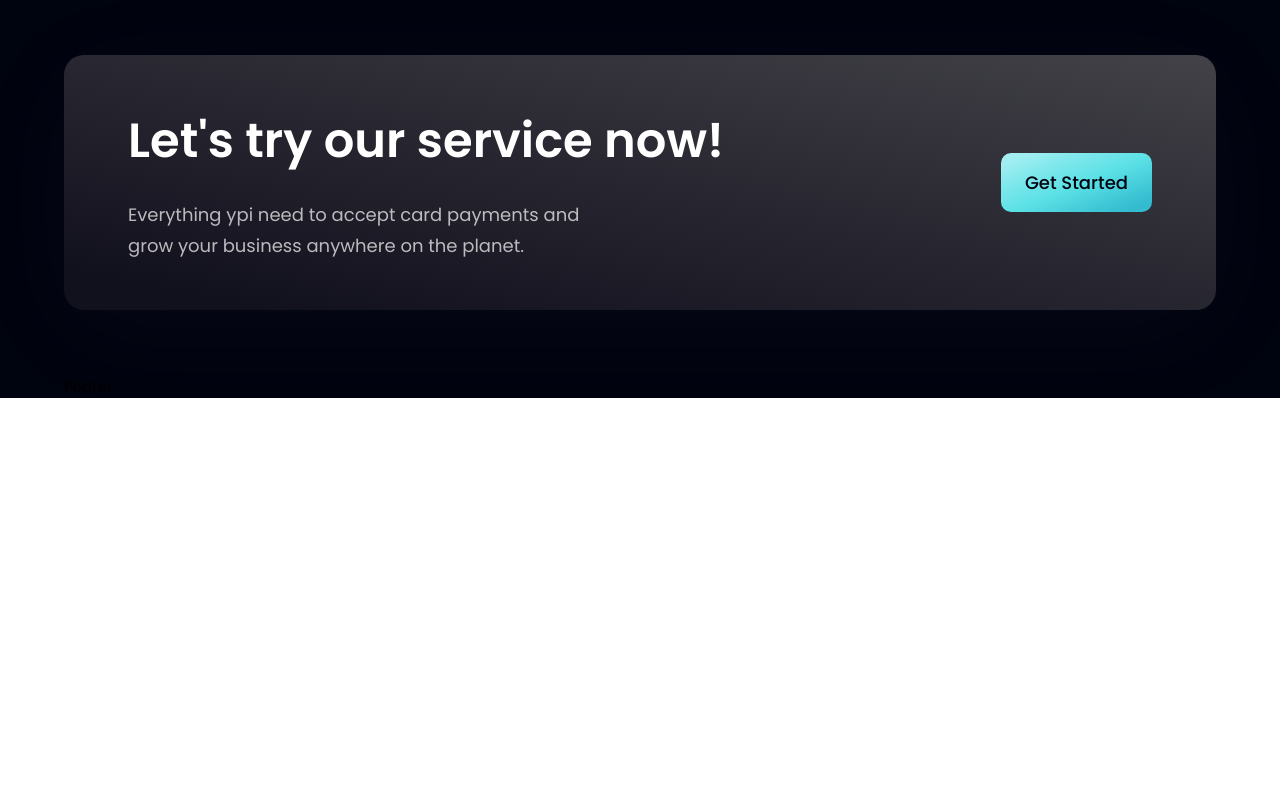
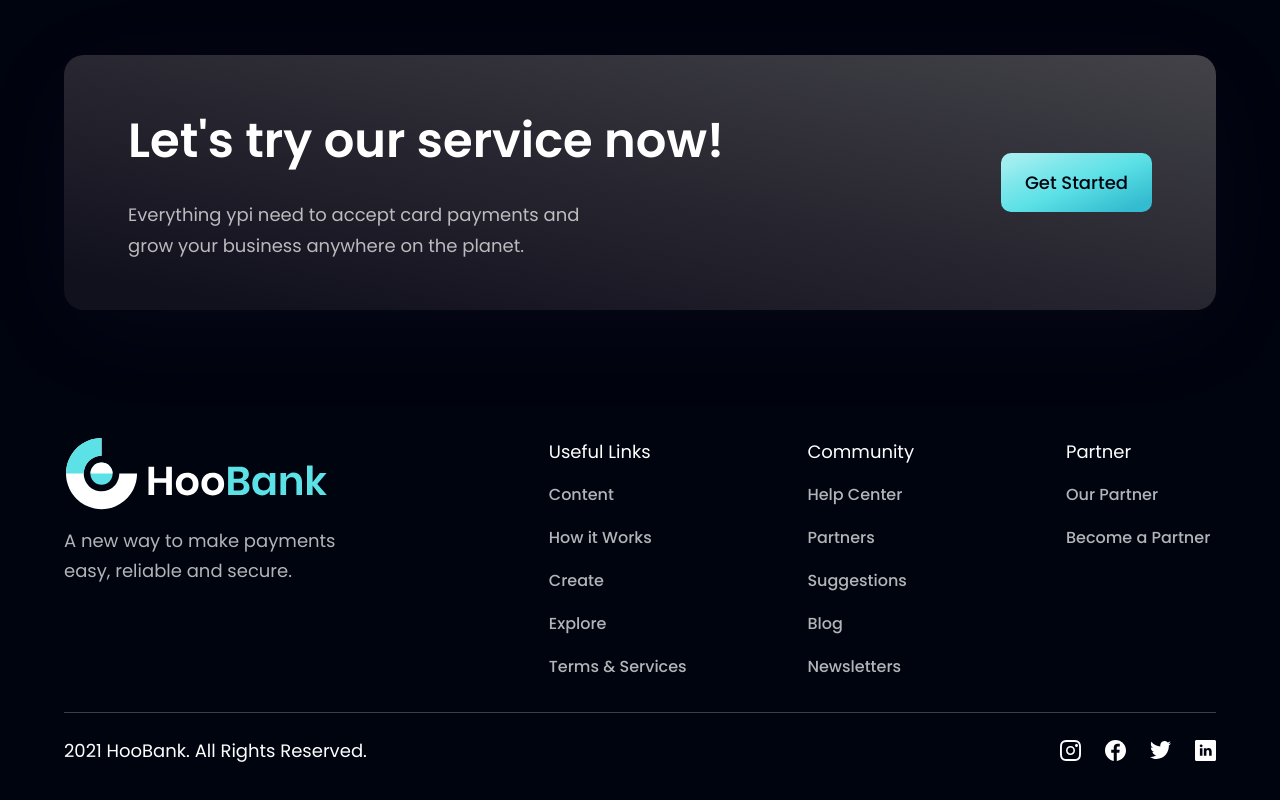
Before and after one commit to 0xraidr/modsite, a React (Create React App) app: page / in a window 1280 px wide. Shown: the part 4593-5393 px from the top of the page. Before the commit the page ends 4991 px from the top, so only its background shows below. Built offline with nearby package versions, Linux system fonts and the light colour scheme.

Commit message:
footer component complete

```diff
--- a/src/components/Footer.jsx
+++ b/src/components/Footer.jsx
@@ -1,9 +1,66 @@
 import React from 'react'
+import styles from '../style';
+import { logo } from '../assets';
+import { footerLinks, socialMedia } from '../constants/ind';
 
-const Footer = () => {
-  return (
-    <div>Footer</div>
+const Footer = () => (
+    <section className={`${styles.flexCenter} ${styles.paddingY}
+    flex-col`}>
+      <div className={`${styles.flexStart} md:flex-row flex-col
+      mb-8 w-full`}>
+        <div className='flex-1 flex flex-col justify-start mr-10'>
+          <img src={logo} alt='hoobank'
+          className='w-[266px] h-[72px] object-contain'
+          />
+          <p className={`${styles.paragraph} mt-4 max-w-[310px]`}>
+          A new way to make payments easy, reliable and secure.
+          </p>
+        </div>
+        <div className='flex-[1.5] w-full flex flex-row justify-between
+         flex-wrap md:mt-0 mt-10'>
+            {footerLinks.map((footerLink) => (
+              <div key={footerLink.key} className='flex flex-col
+              ss:my-0 my-4 min-w-[150px]'>
+                  <h4 className='font-poppins font-normal text-[18px]
+                  leading-[27px] text-white'>
+                    {footerLink.title}
+                  </h4>
+                  <ul className='list-none mt-4'>
+                    {footerLink.links.map((link, index) => (
+                      <li className={`font-poppins font-medium text-[16px]
+                      leading-[27px] text-dimWhite hover:text-secondary
+                      cursor-pointer ${index !== footerLink.links.length
+                      - 1 ? 'mb-4' : 'mb-0'}`}>
+                        {link.name}
+                      </li>
+                    ))}
+                  </ul>
+              </div>
+            ))}
+        </div>
+      </div>
+
+      <div className='w-full flex justify-between items-center md:flex-row
+       flex-col pt-6 border-t-[1px] border-t-[#3f3e45]'>
+        <p className='font-poppins font-normal text-center text-[18px]
+                  leading-[27px] text-white'>
+                    2021 HooBank. All Rights Reserved.
+        </p>
+          <div className='flex flex-row md:mt-0 mt-6'>
+                        {socialMedia.map((social, index) => (
+                          <img
+                          key={social.id}
+                          src={social.icon}
+                          alt={social.id}
+                          className={`w-[21px] h-[21px] object-contain
+                         cursor-pointer ${index !== socialMedia.length
+                        -1 ? 'mr-6' : 'mr-0'}`}
+                          />
+                        ))}
+          </div>
+      </div>
+    </section>
   )
-}
+
 
 export default Footer
```
